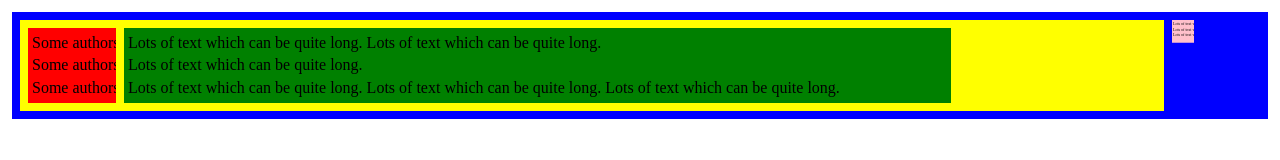
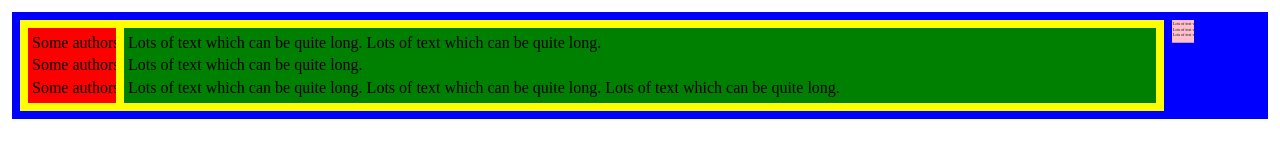
Before and after one commit to jchown/yellow-snow-vscode, a website: page test.html in a window 1280 px wide. Drawn offline with Linux system fonts and the light colour scheme.

Commit message:
Fix the text section

```diff
--- a/test.html
+++ b/test.html
@@ -35,7 +35,7 @@
         #text {
             margin: 4px;
             padding: 4px;
-            flex: 0.8;
+            flex: 1;
             background-color: green;
         }
         #minimap {
```
